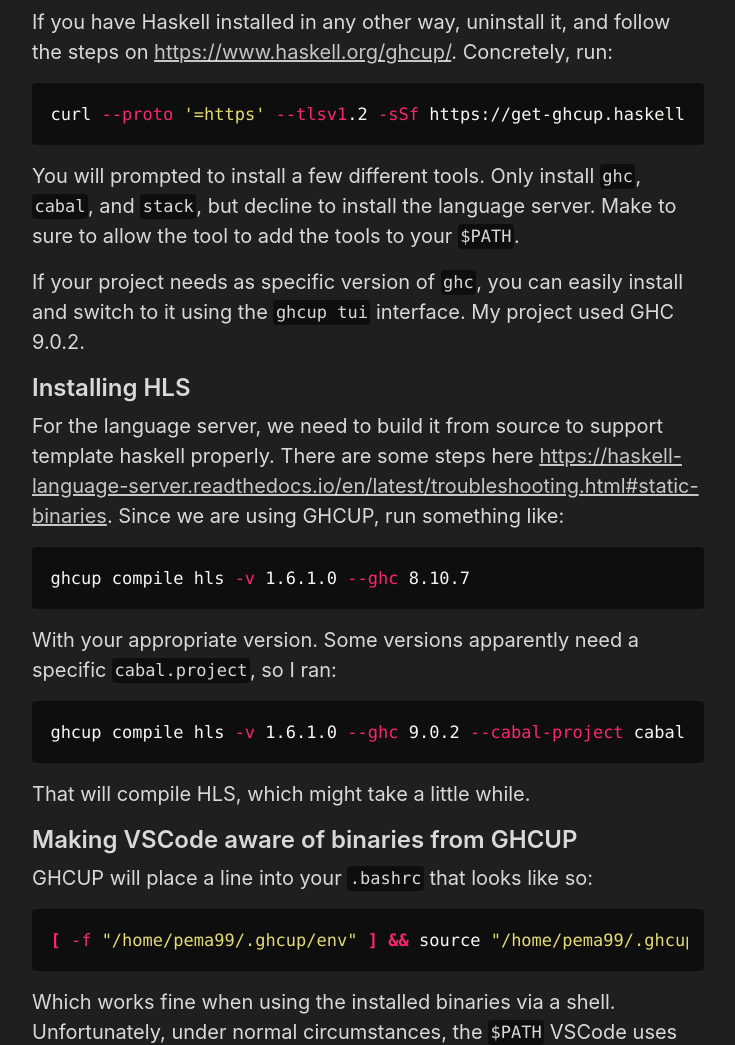
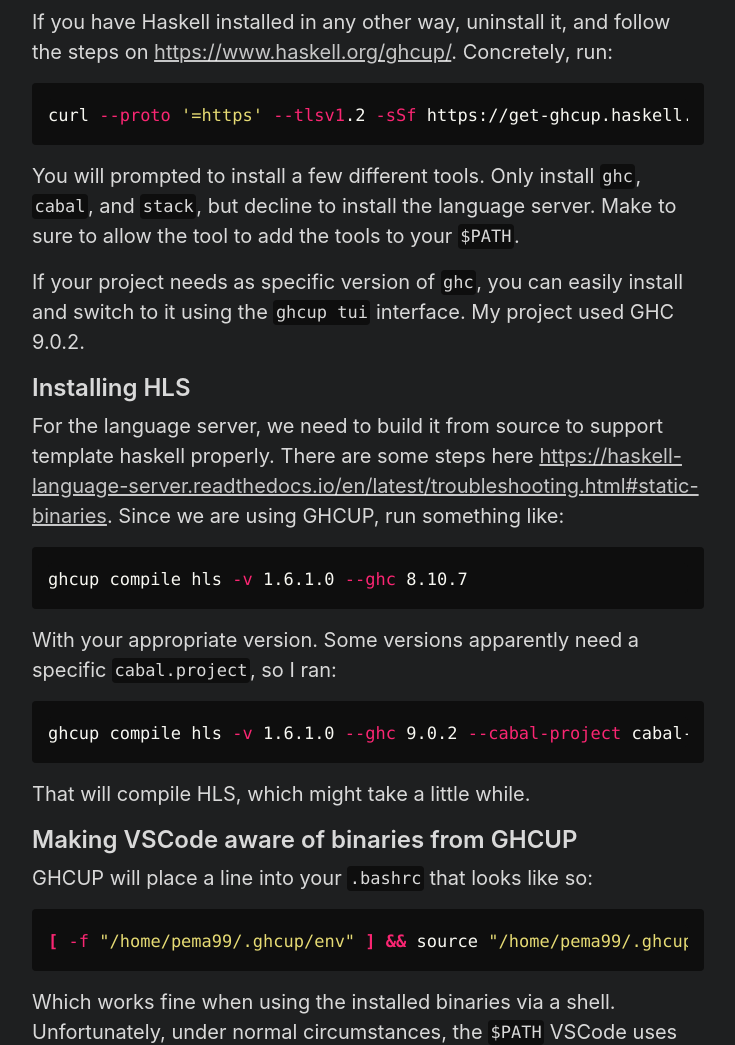
Before and after one commit to pema99/pema99.github.io, a Jekyll site: the page built from _posts/2022-04-06-ghcup.md, in a window 1280 px wide. Shown: the part 960-2005 px from the top of the page, without its empty margins (272-1007 px from the left). Built offline with Jekyll 4.4.1, drawn with Linux system fonts in a browser that asks for light colours.

Commit message:
Update _code.scss

```diff
--- a/_sass/_code.scss
+++ b/_sass/_code.scss
@@ -10,6 +10,9 @@
 
 code {
   font-size: 85%;
+}
+
+code.language-plaintext {
   background-color: var(--code-bg);
   border-radius: var(--border-radius);
   padding: 0.15rem;
```
